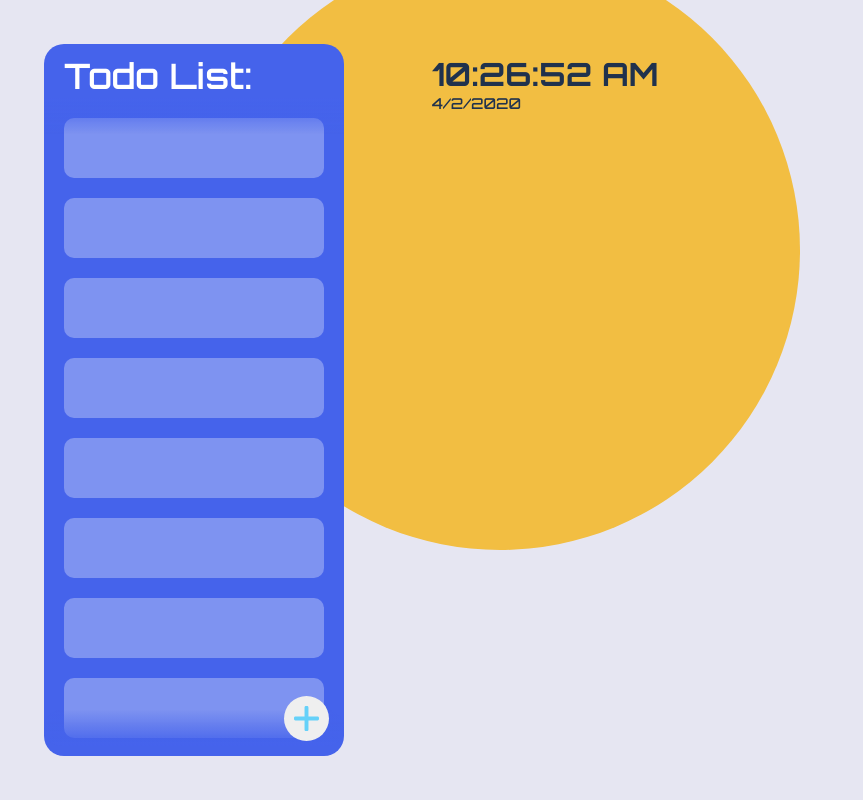
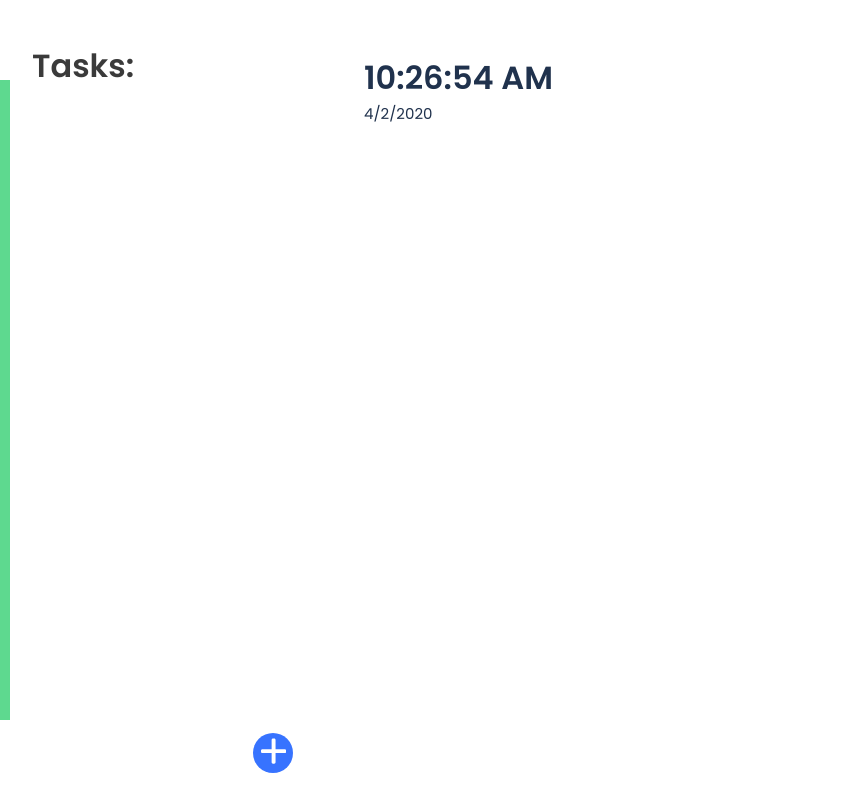
Before and after one commit to gestureleft/browser-homepage, a React (Create React App) app in the folder browser-homepage/: page / in a window 1280 px wide. Shown: the whole page, without its empty margins (0-863 px from the left). Built offline with nearby package versions, Linux system fonts and the light colour scheme.

Commit message:
Fixed bug where todo item delete button wasn't working

```diff
--- a/browser-homepage/src/App.css
+++ b/browser-homepage/src/App.css
@@ -1,14 +1,13 @@
 .App {
-  display: flex;
-  align-items: stretch;
-  background-color: #E6E6F2;
-  height: 100vh;
+  display: grid;
+  grid-template-columns: repeat(4, 25%);
 }
 
-.background-circle {
+.green-rectangle {
+  top: 50%;
+  transform: translateY(-50%);
   position: absolute;
-  left: 200px;
-  top: -50px;
-  width: 600px;
-  height: 600px;
+  background-color: #5ED98F;
+  height: 80vh;
+  width: .8%;
 }
--- a/browser-homepage/src/App.js
+++ b/browser-homepage/src/App.js
@@ -6,10 +6,10 @@ import './App.css';
 function App() {
   return (
     <div className="App">
-      <svg className="background-circle" xmlns="http://www.w3.org/2000/svg" width="888" height="888" viewBox="0 0 888 888">
-        <circle id="Ellipse_1" data-name="Ellipse 1" cx="444" cy="444" r="444" fill="#f2be42" />
-      </svg>
-      <Todo />
+      <div className="todo-container">
+          <div className="green-rectangle"></div>
+          <Todo />
+      </div>
       <Clock />
     </div>
   );
--- a/browser-homepage/src/Clock.js
+++ b/browser-homepage/src/Clock.js
@@ -8,7 +8,7 @@ function Clock() {
 
     let intervalID;
 
-    React.useEffect(() => {
+    React.useState(() => {
         intervalID = setInterval(
             () => tick(),
             1000
--- a/browser-homepage/src/Todo.css
+++ b/browser-homepage/src/Todo.css
@@ -1,72 +1,30 @@
 .Todo {
-    background-color: #4563EB;
-    border-radius: 20px;
-    display: flex;
-    flex-direction: column;
-    margin: 44px;
+    padding: 2em;
+    height: 100vh;
+    color: #3A3A3A;
     position: relative;
-    width: 300px;
 }
 
 .TodoItem-list-header {
-    color: white;
-    font-size: 35px;
-    font-weight: 600;
-    padding: 10px 10px 0 20px;
-}
-
-.TodoItem-container {
-    height: 100%;
-    margin: 0 0 10px 0;
-    overflow-y: scroll;
-}
-
-.TodoItem-container:before {
-    background: linear-gradient(to bottom, #4563EB, transparent);
-    content: '';
-    position: absolute;
-    top: 54px;
-    height: 5%;
-    width: 100%;
-    z-index: 1;
-}
-
-.TodoItem-container:after {
-    border-radius: 20px;
-    background: linear-gradient(to top, #4563EB, transparent);
-    content: '';
-    position: absolute;
-    bottom: 10px;
-    height: 5%;
-    width: 100%;
-}
-
-.TodoItem-container::-webkit-scrollbar {
-    display: none;
+    font-weight: 400;
+    padding-bottom: 2em;
 }
 
 .new-item-button {
-    border: none;
-    border-radius: 100%;
-    cursor: pointer;
+    border-radius: 100px;
     position: absolute;
-    right: 15px;
-    bottom: 15px;
-    width: 45px;
-    height: 45px;
-    z-index: 2;
-}
-
-.new-item-button:focus {
-    outline: none;
+    right: 0;
+    bottom: 0;
+    margin: 2em;
+    border: 0;
+    background-color: #3773FF;
+    width: 3em;
+    height: 3em;
 }
 
 .plus-icon {
-    fill: #65D1F9;
-    width: 25px;
+    text-align: center;
+    fill: white;
+    width: 90%;
+    height: 90%;
 }
-
-.new-item-button, .plus-icon {
-    display: inline-block;
-    vertical-align: middle;
-}
--- a/browser-homepage/src/Todo.js
+++ b/browser-homepage/src/Todo.js
@@ -6,23 +6,41 @@ function Todo() {
 
     const [items, setItems] = React.useState([]);
 
+    function handleNewItem() {
+
+        let d = new Date();
+
+        console.log("clicked new item button");
+
+        setItems([{
+            value: "",
+            key: d.getDate().toString() + d.getHours().toString() + d.getMinutes().toString() + d.getSeconds().toString() + d.getMilliseconds().toString()
+        }].concat(items));
+    }
+
+    function handleDeleteItem(i) {
+        if (i === 0) {
+            setItems(items.slice(1,items.length));
+        } else if (i === items.length) {
+            setItems(items.slice(i));
+        } else {
+            setItems(items.slice(i) + items.slice(i+1,items.length));
+        }
+    }
+
     return (
         <div className="Todo">
             <div className="TodoItem-list-header">
-                Todo List:
+                <h1>
+                    Tasks:
+                </h1>
             </div>
             <div className="TodoItem-container">
-                <TodoItem />
-                <TodoItem />
-                <TodoItem />
-                <TodoItem />
-                <TodoItem />
-                <TodoItem />
-                <TodoItem />
-                <TodoItem />
-                <TodoItem />
+            {items.map((item, index) =>
+            <TodoItem value={item.value} key={item.key} onClick={() => handleDeleteItem(index)} />
+        )}
             </div>
-            <button className="new-item-button"><svg className="plus-icon" version="1.1" id="Layer_1" xmlns="http://www.w3.org/2000/svg" x="0px" y="0px"
+            <button onClick={() => handleNewItem()} className="new-item-button"><svg className="plus-icon" version="1.1" id="Layer_1" xmlns="http://www.w3.org/2000/svg" x="0px" y="0px"
                 viewBox="0 0 492 492" >
                 <path d="M465.064,207.566l0.028,0H284.436V27.25c0-14.84-12.016-27.248-26.856-27.248h-23.116
 			c-14.836,0-26.904,12.408-26.904,27.248v180.316H26.908c-14.832,0-26.908,12-26.908,26.844v23.248
--- a/browser-homepage/src/TodoItem.css
+++ b/browser-homepage/src/TodoItem.css
@@ -1,7 +1,8 @@
 .TodoItem {
-    background-color: white;
-    border-radius: 10px;
-    opacity: .31;
-    margin: 20px;
-    height: 60px;
+    display: flex;
 }
+
+.value-input {
+    width: 80%;
+    background-color: grey;
+}
--- a/browser-homepage/src/TodoItem.js
+++ b/browser-homepage/src/TodoItem.js
@@ -1,12 +1,25 @@
 import React from 'react';
 import './TodoItem.css';
 
-function TodoItem() {
-    return (
-        <div className="TodoItem">
-
-        </div>
-    );
+function TodoItem(props) {
+    if (props.value === "") {
+        return (
+            <div className="TodoItem">
+                <div className="value-input" contentEditable="true">
+                </div>
+                <button className="delete-button" onClick={() => props.onClick()}></button>
+            </div>
+        );
+    } else {
+        return (
+            <div className="TodoItem">
+                <p>
+                    {props.value}
+                </p>
+                <button></button>
+            </div>
+        );
+    }
 }
 
 export default TodoItem;
--- a/browser-homepage/src/index.css
+++ b/browser-homepage/src/index.css
@@ -1,8 +1,8 @@
-@import url('https://fonts.googleapis.com/css2?family=Orbitron:wght@400;500;600;700&family=Poppins:wght@400;500;600&display=swap');
+@import url('https://fonts.googleapis.com/css2?family=Poppins:wght@300;400;600&display=swap');
 
 * {
   box-sizing: border-box;
-  font-family: "Orbitron", sans-serif;
+  font-family: "Poppins", sans-serif;
 }
 
 body {
```
Also changed, not shown: 1 other file (tests, documents, lock files or other folders).
